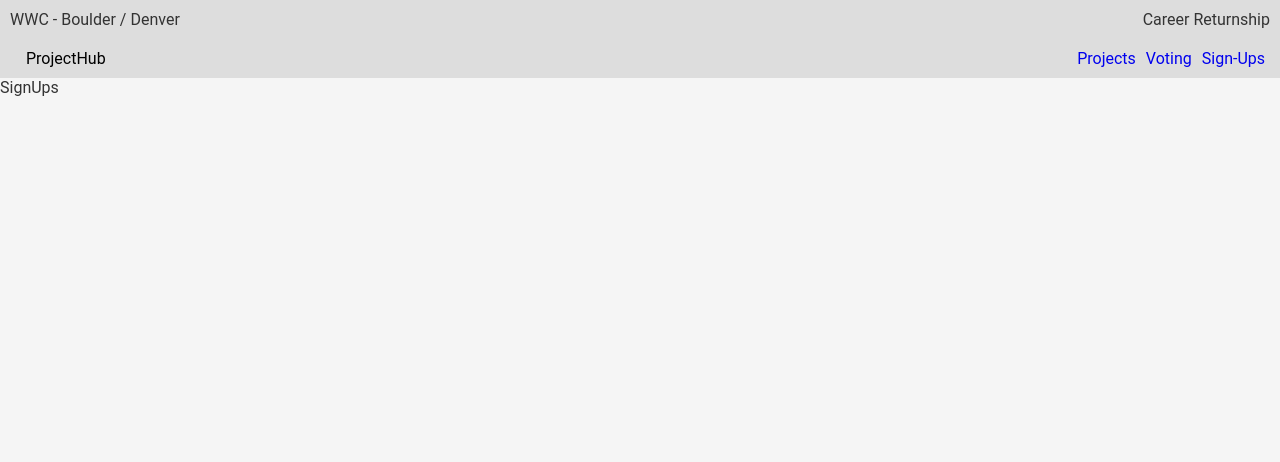
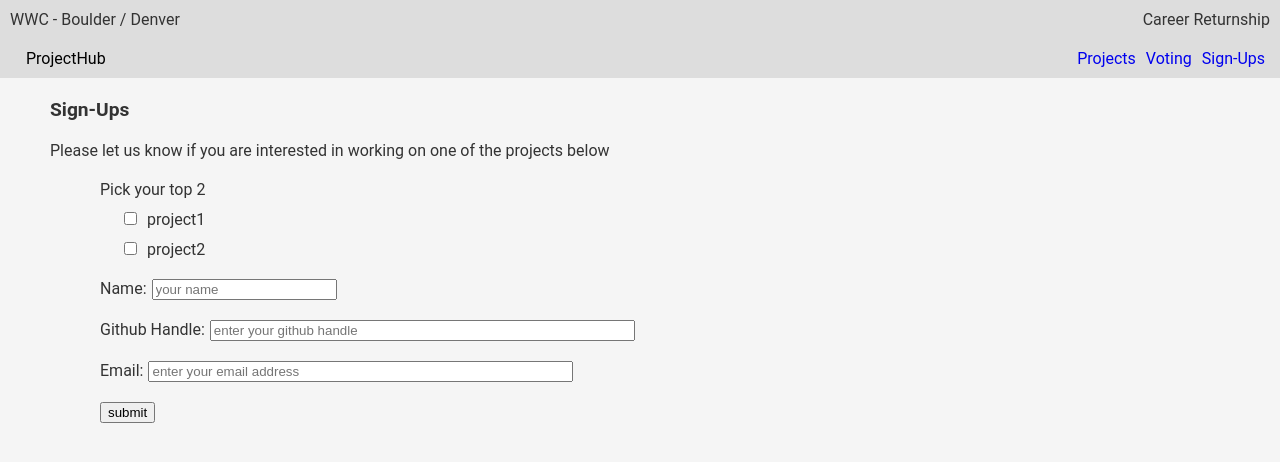
Before and after one commit to women-who-software/returnship-project-voting, a React (Create React App) app in the folder client/: page /signups in a window 1280 px wide. Shown: the top 462 px of the page. Built offline with nearby package versions, Linux system fonts and the light colour scheme.

Commit message:
added voting and signups pages

```diff
--- a/client/src/Components/Projects/ProjectDetails.js
+++ b/client/src/Components/Projects/ProjectDetails.js
@@ -1,4 +1,5 @@
 import React from "react";
+import { NavLink } from "react-router-dom";
 import Nav from "../Nav/Nav";
 
 export default function ProjectDetails(props) {
@@ -8,7 +9,7 @@ export default function ProjectDetails(props) {
     <>
       <Nav />
       <section className="projectdetails">
-        <div className="projectdetails__header">{project.project_name}</div>
+        <div className="header">{project.project_name}</div>
         <div className="projectdetails__description">
           <div>
             <span className="strong">Description: </span>
@@ -28,8 +29,19 @@ export default function ProjectDetails(props) {
               <div key={tech}>{tech}</div>
             ))}
           </div>
-          <div><span className='strong'>Team Members Needed: </span>{project.team_members_needed}</div>
-          <div><span className='strong'>Status: </span>{project.status}</div>
+          <div>
+            <span className="strong">Team Members Needed: </span>
+            {project.team_members_needed}
+          </div>
+          <div>
+            <span className="strong">Status: </span>
+            {project.status}
+          </div>
+        </div>
+        <div className="projectdetails__back">
+          <NavLink to="/projects">
+            <button>Back to Projects</button>
+          </NavLink>
         </div>
       </section>
     </>
--- a/client/src/Components/Projects/Projects.js
+++ b/client/src/Components/Projects/Projects.js
@@ -22,7 +22,7 @@ export default function Projects(props) {
     <>
       <Nav />
       <section className="projects">
-        <div className="projects__header">Projects</div>
+        <div className="header">Projects</div>
         <div className="projects__items">{getProjects}</div>
       </section>
     </>
--- a/client/src/Components/SignUps/SignUps.js
+++ b/client/src/Components/SignUps/SignUps.js
@@ -1,11 +1,100 @@
-import React from "react";
+import React, { useState } from "react";
 import Nav from "../Nav/Nav";
 
 export default function SignUps() {
+  const [name, setName] = useState("");
+  const [gitHub, setGitHub] = useState("");
+  const [email, setEmail] = useState("");
+  const [projects, setProjects] = useState({
+    project1: false,
+    project2: false,
+  });
+
+  const onSubmit = (e) => {
+    e.preventDefault();
+    // const newEmployee = {
+    //   id: employees.length + 1,
+    //   name,
+    //   location,
+    //   designation,
+    // };
+    // addEmployee(newEmployee);
+    // history.push("/");
+  };
+
+  const handleProjectClick = ({ target }) =>
+    setProjects((project) => ({ ...setProjects, [target.name]: !project[target.name] }));
+
   return (
     <>
       <Nav />
-      <section className="signups">SignUps</section>
+      <section className="signups">
+        <div className="header">Sign-Ups</div>
+        <div>Please let us know if you are interested in working on one of the projects below</div>
+        <form onSubmit={onSubmit}>
+          <div className="signups__project-input">
+            <label className="signups__project-input-label" htmlFor="project">
+              Pick your top 2
+            </label>
+            {Object.keys(projects).map((key) => (
+              <div key={key}>
+                <input
+                  type="checkbox"
+                  onChange={handleProjectClick}
+                  key={key}
+                  name={key}
+                  checked={projects[key]}
+                />
+                <span>{key}</span>
+              </div>
+            ))}
+          </div>
+          <div className="signups__name-input">
+            <label className="signups__name-input-label" htmlFor="name">
+              Name:
+            </label>
+            <input
+              name="name"
+              className="signups__name-input-input"
+              value={name}
+              onChange={(e) => setName(e.target.value)}
+              type="text"
+              placeholder="your name"
+            />
+          </div>
+          <div className="signups__github-input">
+            <label className="signups__github-input-label" htmlFor="slack">
+              Github Handle:
+            </label>
+            <input
+              name="slack"
+              className="signups__github-input-input"
+              value={gitHub}
+              onChange={(e) => setGitHub(e.target.value)}
+              type="text"
+              placeholder="enter your github handle"
+              size="50"
+            />
+          </div>
+          <div className="signups__email-input">
+            <label className="signups__email-input-label" htmlFor="slack">
+              Email:
+            </label>
+            <input
+              name="slack"
+              className="signups__github-input-input"
+              value={email}
+              onChange={(e) => setEmail(e.target.value)}
+              type="text"
+              placeholder="enter your email address"
+              size="50"
+            />
+          </div>
+          <div className="signups__submit">
+            <button>submit</button>
+          </div>
+        </form>
+      </section>
     </>
   );
 }
--- a/client/src/Components/Voting/Voting.js
+++ b/client/src/Components/Voting/Voting.js
@@ -1,11 +1,90 @@
-import React from "react";
+import React, { useState } from "react";
 import Nav from "../Nav/Nav";
 
 export default function Voting() {
+  const [name, setName] = useState("");
+  const [slack, setSlack] = useState("");
+  const [projects, setProjects] = useState({
+    project1: false,
+    project2: false,
+  });
+
+  const onSubmit = (e) => {
+    e.preventDefault();
+    // const newEmployee = {
+    //   id: employees.length + 1,
+    //   name,
+    //   location,
+    //   designation,
+    // };
+    // addEmployee(newEmployee);
+    // history.push("/");
+  };
+
+  const handleProjectClick = ({ target }) =>
+    setProjects((project) => ({ ...setProjects, [target.name]: !project[target.name] }));
+
   return (
     <>
       <Nav />
-      <section className="voting">Voting</section>
+      <section className="voting">
+        <div className="header">Vote</div>
+        <div>
+          In order to prioritize potential projects, please vote on which projects you would be
+          interested in working on
+        </div>
+        <form onSubmit={onSubmit}>
+          <div className="voting__project-input">
+            <label className="voting__project-input-label" htmlFor="project">
+              Pick your top 2
+            </label>
+            {Object.keys(projects).map((key) => (
+              <div key={key}>
+                <input
+                  type="checkbox"
+                  onChange={handleProjectClick}
+                  key={key}
+                  name={key}
+                  checked={projects[key]}
+                />
+                <span>{key}</span>
+              </div>
+            ))}
+          </div>
+          <div className="voting__name-input">
+            <label className="voting__name-input-label" htmlFor="name">
+              Name:
+            </label>
+            <input
+              name="name"
+              className="voting__name-input-input"
+              value={name}
+              onChange={(e) => setName(e.target.value)}
+              type="text"
+              placeholder="your name"
+            />
+          </div>
+          <div className="voting__slack-input">
+            <label className="voting__slack-input-label" htmlFor="slack">
+              Slack Handle / Email :
+            </label>
+            <input
+              name="slack"
+              className="voting__slack-input-input"
+              value={slack}
+              onChange={(e) => setSlack(e.target.value)}
+              type="text"
+              placeholder="enter either your slack handle or email address"
+              size='50'
+            />
+          </div>
+          <div className="voting__submit">
+            <button>
+              submit
+            </button>
+          </div>
+        </form>
+      </section>
     </>
   );
 }
--- a/client/src/scss/base/_global.scss
+++ b/client/src/scss/base/_global.scss
@@ -28,3 +28,9 @@ ul {
 .strong {
   font-weight: bold;
 }
+
+.header {
+  font-size: 1.2em;
+  font-weight: bold;
+  margin-bottom: 20px;
+}
--- a/client/src/scss/components/_index.scss
+++ b/client/src/scss/components/_index.scss
@@ -2,3 +2,5 @@
 @import './nav';
 @import './projects';
 @import './projectdetails';
+@import './voting';
+@import './signups';
--- a/client/src/scss/components/_projectdetails.scss
+++ b/client/src/scss/components/_projectdetails.scss
@@ -1,18 +1,21 @@
 .projectdetails {
   margin: 20px 50px 20px 50px;
   width: 80%;
-}
-
-.projectdetails__header {
-  font-size: 1.2em;
-  font-weight: bold;
-  margin-bottom: 20px;
+  background-color: $gray-dark-bg;
+  padding: 20px;
 }
 
 .projectdetails__description {
   border: 1px solid $gray-dark-bg;
-  padding: 20px;
+  padding: 0 20px 20px 20px;
   div {
     margin: 20px 10px;
   }
+  div:first-child {
+    margin-top: 0;
+  }
 }
+
+.projectdetails__back {
+  text-align: right;
+}
--- a/client/src/scss/components/_projects.scss
+++ b/client/src/scss/components/_projects.scss
@@ -1,11 +1,6 @@
 .projects {
   margin: 20px 50px 20px 50px;
   width: 80%;
-}
-
-.projects__header {
-  font-size: 1.2em;
-  font-weight: bold;
 }
 
 .projects__items-project {
--- /dev/null
+++ b/client/src/scss/components/_signups.scss
@@ -0,0 +1,23 @@
+.signups {
+  margin: 20px 50px 20px 50px;
+  width: 80%;
+}
+
+form {
+  margin: 0 50px;
+  div {
+    margin: 20px 0;
+  }
+  label {
+    margin-right: 5px;
+  }
+}
+
+.signups__project-input {
+  input {
+    margin-right: 10px;
+  }
+  div {
+    margin: 10px 20px;
+  }
+}
--- /dev/null
+++ b/client/src/scss/components/_voting.scss
@@ -0,0 +1,23 @@
+.voting {
+  margin: 20px 50px 20px 50px;
+  width: 80%;
+}
+
+form {
+  margin: 0 50px;
+  div {
+    margin: 20px 0;
+  }
+  label {
+    margin-right: 5px;
+  }
+}
+
+.voting__project-input {
+  input {
+    margin-right: 10px;
+  }
+  div {
+    margin: 10px 20px;
+  }
+}
```
